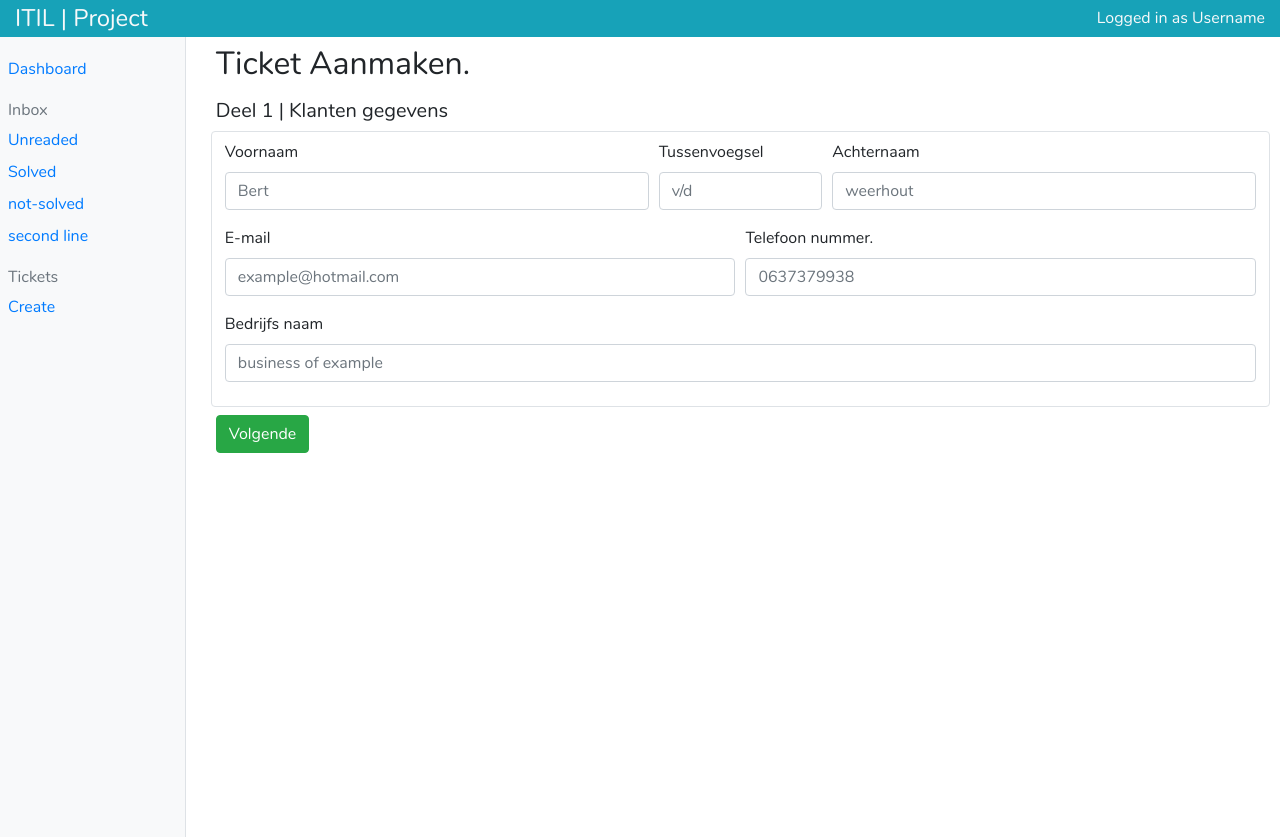
After one commit to Radius-collage-ITIL-Project/ITIL-V1, a PHP site: page /createTicket.php in a window 1280 px wide. The commit adds this page. Run offline with PHP 8.4, Linux system fonts and the light colour scheme; some libraries are stand-ins or nearby versions.

Commit message:
begin styling website.

```diff
--- /dev/null
+++ b/createTicket.php
@@ -0,0 +1,47 @@
+<?php
+require 'menus/header.php';
+?>
+    <main>
+        <div class="title py-2">
+            <h2>Ticket Aanmaken.</h2>
+        </div>
+        <div class="ticketform">
+            <form>
+                <h3 class="lead">Deel 1 | Klanten gegevens</h3>
+                <div class="form-row border p-2 rounded my-2">
+                    <div class="form-group col-md-5">
+                        <label for="firstname">Voornaam</label>
+                        <input type="text" class="form-control" id="firstname" placeholder="Bert" required>
+                    </div>
+
+                    <div class="form-group col-md-2">
+                        <label for="middelname">Tussenvoegsel</label>
+                        <input type="text" name="middelname" class="form-control" id="middelname" placeholder="v/d">
+                    </div>
+
+                    <div class="form-group col-md-5">
+                        <label for="lastname">Achternaam</label>
+                        <input type="text" name="lastname" class="form-control" id="lastname" placeholder="weerhout" required>
+                    </div>
+
+                    <div class="form-group col-md-6">
+                        <label for="email">E-mail</label>
+                        <input type="email" name="email" class="form-control" id="email" placeholder="example@hotmail.com" required>
+                    </div>
+
+                    <div class="form-group col-md-6">
+                        <label for="phonenumber">Telefoon nummer.</label>
+                        <input type="text" name="phonenumber" class="form-control" id="phonenumber" placeholder="0637379938" required>
+                    </div>
+
+                    <div class="form-group col-md-12">
+                        <label for="companyname">Bedrijfs naam</label>
+                        <input type="text" name="companyname" class="form-control" id="companyname" placeholder="business of example" required>
+                    </div>
+                </div>
+                <button type="submit" class="btn btn-success">Volgende</button>
+            </form>
+        </div>
+    </main>
+<?php
+require 'menus/footer.php';
--- /dev/null
+++ b/css/custom.css
@@ -0,0 +1,14 @@
+@font-face {
+    font-family: 'Nunito';
+    src: url('../font/Nunito-Regular.woff2') format('woff2'),
+    url('../font/Nunito-Regular.woff') format('woff'),
+    url('../font/Nunito-Regular.ttf') format('truetype');
+    font-weight: normal;
+    font-style: normal;
+}
+
+
+
+* {
+    font-family: 'Nunito', sans-serif !important;
+}
--- a/index.php
+++ b/index.php
@@ -1,10 +1,8 @@
 <?php
 require 'menus/header.php';
 ?>
+    <main>
 
-<main>
-    <h2>Test</h2>
-</main>
-
+    </main>
 <?php
 require 'menus/footer.php';
--- a/menus/footer.php
+++ b/menus/footer.php
@@ -1,8 +1,16 @@
+
+        </div>
+    </div>
+</div>
+
+<footer>
+
+</footer>
 
 <!-- Optional JavaScript -->
 <!-- jQuery first, then Popper.js, then Bootstrap JS -->
 <script src="https://code.jquery.com/jquery-3.3.1.slim.min.js" integrity="sha384-q8i/X+965DzO0rT7abK41JStQIAqVgRVzpbzo5smXKp4YfRvH+8abtTE1Pi6jizo" crossorigin="anonymous"></script>
 <script src="https://cdnjs.cloudflare.com/ajax/libs/popper.js/1.14.7/umd/popper.min.js" integrity="sha384-UO2eT0CpHqdSJQ6hJty5KVphtPhzWj9WO1clHTMGa3JDZwrnQq4sF86dIHNDz0W1" crossorigin="anonymous"></script>
-<script src="https://stackpath.bootstrapcdn.com/bootstrap/4.3.1/js/bootstrap.min.js" integrity="sha384-JjSmVgyd0p3pXB1rRibZUAYoIIy6OrQ6VrjIEaFf/nJGzIxFDsf4x0xIM+B07jRM" crossorigin="anonymous"></script>
+<script src="js/bootstrap.min.js"</script>
 </body>
 </html>
--- a/menus/header.php
+++ b/menus/header.php
@@ -6,10 +6,23 @@
     <meta name="viewport" content="width=device-width, initial-scale=1, shrink-to-fit=no">
 
     <!-- Bootstrap CSS -->
-    <link rel="stylesheet" href="https://stackpath.bootstrapcdn.com/bootstrap/4.3.1/css/bootstrap.min.css" integrity="sha384-ggOyR0iXCbMQv3Xipma34MD+dH/1fQ784/j6cY/iJTQUOhcWr7x9JvoRxT2MZw1T" crossorigin="anonymous">
+    <link rel="stylesheet" href="css/bootstrap.min.css">
+    <link rel="stylesheet" href="css/custom.css">
     <title>ITIL | Project</title>
 </head>
 <body>
 <header>
+    <div class="container-fluid d-flex justify-content-between bg-info align-items-center py-1 text-light">
+        <h1 class="h4 m-0 p-0">ITIL | Project</h1>
+        <p class="m-0 p-0">Logged in as Username</p>
+    </div>
+</header>
 
-</header>
+<div class="container-fluid ml-0 pl-0">
+    <div class="row">
+        <div class="col-lg-2">
+            <?php
+            require 'menus/side-bar.php';
+            ?>
+        </div>
+    <div class="col">
--- a/menus/side-bar.php
+++ b/menus/side-bar.php
@@ -1 +1,33 @@
-<?php
+<nav class="vh-100 position bootstrapnavigation d-none d-md-block bg-light sidebar w-100 border-right">
+    <div class="sidebar">
+        <ul class="nav flex-column">
+            <li class="nav-item">
+                <a class="nav-link py-1 px-2 mt-3" href="">Dashboard</a>
+            </li>
+
+            <h6 class="sidebar-heading d-flex justify-content-between align-items-center px-2 mt-3 mb-1 text-muted">Inbox</h6>
+
+            <li class="nav-item">
+                <a class="nav-link py-1 px-2" href="">Unreaded</a>
+            </li>
+
+            <li class="nav-item">
+                <a class="nav-link py-1 px-2" href="">Solved</a>
+            </li>
+
+            <li class="nav-item">
+                <a class="nav-link py-1 px-2" href="">not-solved</a>
+            </li>
+
+            <li class="nav-item">
+                <a class="nav-link py-1 px-2" href="">second line</a>
+            </li>
+
+            <h6 class="sidebar-heading d-flex justify-content-between align-items-center px-2 mt-3 mb-1 text-muted">Tickets</h6>
+
+            <li class="nav-item">
+                <a class="nav-link py-1 px-2" href="./createTicket.php">Create</a>
+            </li>
+        </ul>
+    </div>
+</nav>
```
Also changed, not shown: font/Nunito-Regular.ttf (added), font/Nunito-Regular.woff (added), font/Nunito-Regular.woff2 (added), font/stylesheet.css (added).
